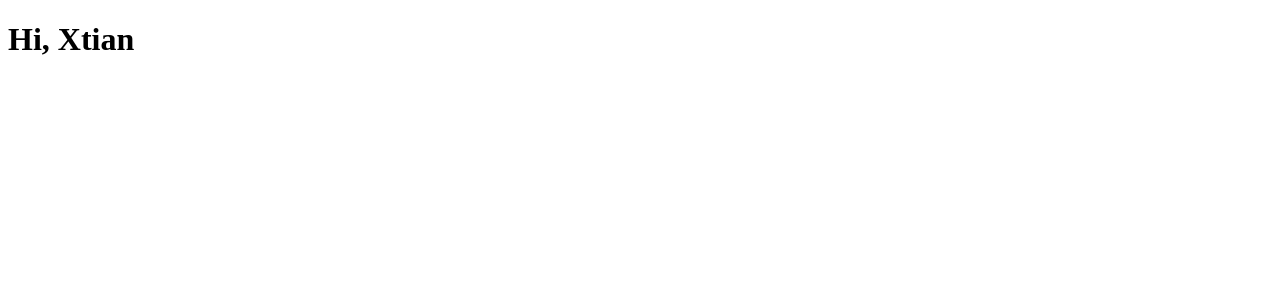
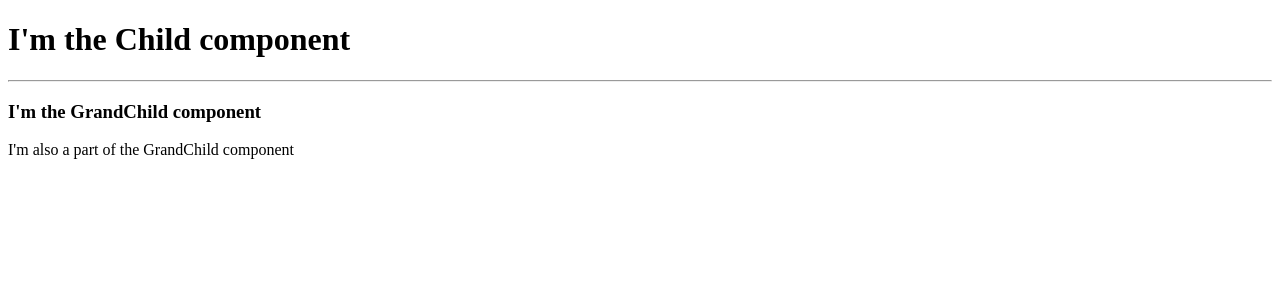
Before and after one commit to getcoderunning/myreact-bootcamp-exercises, a React app: page / in a window 1280 px wide. Shown: the top 300 px of the page. Built offline with nearby package versions, Linux system fonts and the light colour scheme.

Commit message:
using React.Fragment

```diff
--- a/App.js
+++ b/App.js
@@ -1,13 +1,30 @@
 import React from 'react';
 import './src/styles/style.scss';
+import Child from './src/components/Child';
 
 function App() {
+    //old approach
+    // return (
+    //     <div>
+    //         <Child />
+    //     </div>
+    // )
+
+    //using React.Fragment
+    // return (
+    //     <React.Fragment>
+    //         <Child />
+    //     </React.Fragment>
+    // )
+
+    //using React.Fragment shorthand notation
+    //using React.Fragment have effects on CSS, CSS may not find tags or components in your app
+    //using React.Fragment simplifies the DOM tree and nested tags in your html
     return (
-        <div>
-            <h1>Hi, Xtian</h1>
-        </div>
+        <>
+            <Child />
+        </>
     )
-
 }
 
 export default App
--- /dev/null
+++ b/src/components/Child.js
@@ -0,0 +1,13 @@
+import React from 'react';
+import GrandChild from './GrandChild';
+
+function Child() {
+    return (
+        <>
+            <h1>I'm the Child component</h1>
+            <GrandChild />
+        </>
+    )
+}
+
+export default Child;
--- /dev/null
+++ b/src/components/GrandChild.js
@@ -0,0 +1,13 @@
+import React from 'react';
+
+function GrandChild() {
+    return (
+        <>
+            <hr />
+            <h3>I'm the GrandChild component</h3>
+            <p>I'm also a part of the GrandChild component</p>
+        </>
+    )
+}
+
+export default GrandChild;
```
